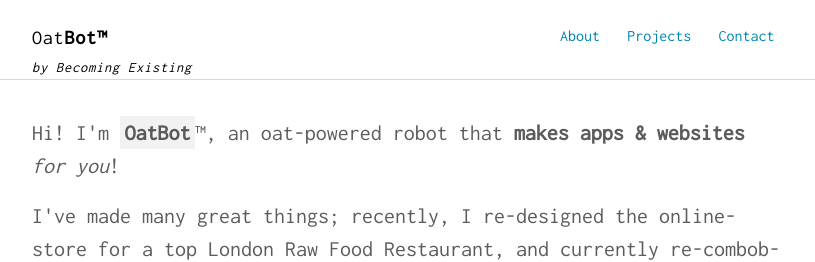
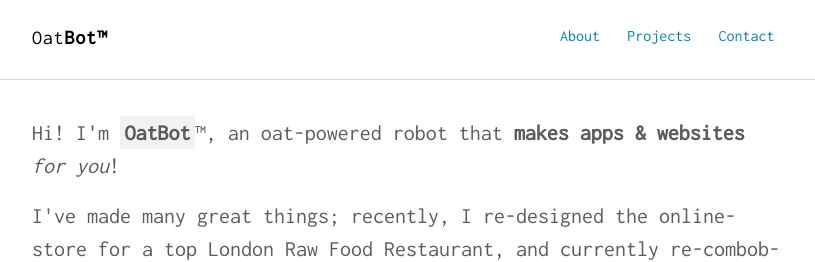
Before and after one commit to dino-koutrouzas/dotcom, a Jekyll site: the page built from index.html, in a window 1280 px wide. Shown: the top 262 px of the page, without its empty margins (232-1047 px from the left). Built offline with Jekyll 4.4.1, drawn with Linux system fonts in a browser that asks for light colours.

Commit message:
Update nav.html

```diff
--- a/_includes/nav.html
+++ b/_includes/nav.html
@@ -1,7 +1,7 @@
 
 <nav class="nav">
   <div class="container">
-    <h1 class="logo"><a href="{{ '/' | prepend: site.baseurl }}">{{ site.title }}<span>{{ site.title2 }}</span> <br><em style="font-size: 0.9rem;">by Becoming Existing</em></a></h1>
+    <h1 class="logo"><a href="{{ '/' | prepend: site.baseurl }}">{{ site.title }}<span>{{ site.title2 }}</span></a></h1>
     <ul class="navbar">
       <li><a href="{{ '/about' | prepend: site.baseurl }}">About</a></li>
       <li><a href="{{ '/projects' | prepend: site.baseurl }}">Projects</a></li>
```
